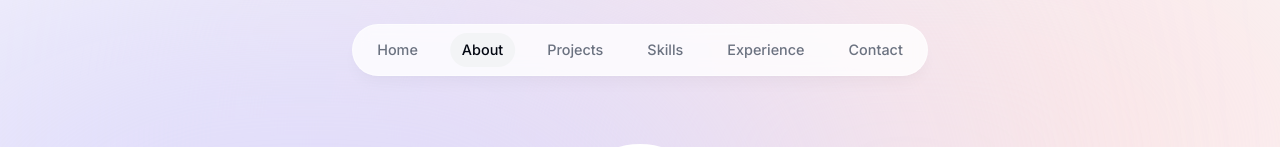
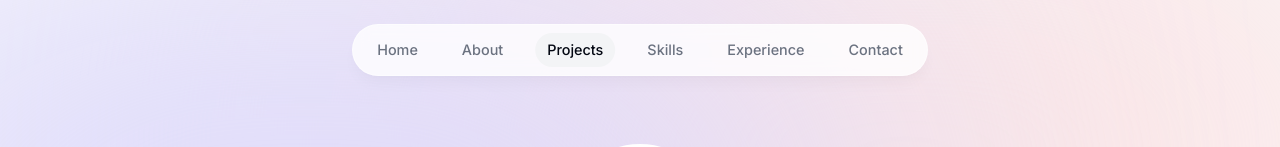
Before and after one commit to chrisdav6/nextjs-portfolio-website, a Next.js app: page / in a window 1280 px wide. Shown: the top 147 px of the page. Built offline with nearby package versions, Linux system fonts and the light colour scheme.

Commit message:
Setup scrolling observer for other sections

```diff
--- a/components/About.tsx
+++ b/components/About.tsx
@@ -6,7 +6,7 @@
 import { useActiveSectionContext } from '@/context/active-section-context';
 
 const About = () => {
-  const { ref, inView } = useInView();
+  const { ref, inView } = useInView({ threshold: 0.75 });
   const { setActiveSection } = useActiveSectionContext();
 
   useEffect(() => {
--- a/components/Intro.tsx
+++ b/components/Intro.tsx
@@ -1,14 +1,27 @@
 'use client';
+import { useEffect } from 'react';
 import Image from 'next/image';
 import Link from 'next/link';
 import { motion } from 'framer-motion';
+import { useInView } from 'react-intersection-observer';
 import { BsArrowRight, BsLinkedin } from 'react-icons/bs';
 import { HiDownload } from 'react-icons/hi';
 import { FaGithubSquare } from 'react-icons/fa';
+import { useActiveSectionContext } from '@/context/active-section-context';
 
 const Intro = () => {
+  const { ref, inView } = useInView({ threshold: 0.5 });
+  const { setActiveSection } = useActiveSectionContext();
+
+  useEffect(() => {
+    if (inView) {
+      setActiveSection('Home');
+    }
+  }, [inView, setActiveSection]);
+
   return (
     <section
+      ref={ref}
       id='home'
       className='mb-28 max-w-[50rem] text-center sm:mb-0 scroll-mt-[100rem]'
     >
--- a/components/Projects.tsx
+++ b/components/Projects.tsx
@@ -1,11 +1,23 @@
-import React from 'react';
+'use client';
+import React, { useEffect } from 'react';
+import { useInView } from 'react-intersection-observer';
 import SectionHeading from '@/components/SectionHeading';
 import Project from '@/components/Project';
 import { projectsData } from '@/lib/data';
+import { useActiveSectionContext } from '@/context/active-section-context';
 
 const Projects = () => {
+  const { ref, inView } = useInView({ threshold: 0.5 });
+  const { setActiveSection } = useActiveSectionContext();
+
+  useEffect(() => {
+    if (inView) {
+      setActiveSection('Projects');
+    }
+  }, [inView, setActiveSection]);
+
   return (
-    <section id='projects' className='scroll-mt-28'>
+    <section id='projects' className='scroll-mt-28' ref={ref}>
       <SectionHeading text='My Projects' />
 
       <div>
```
